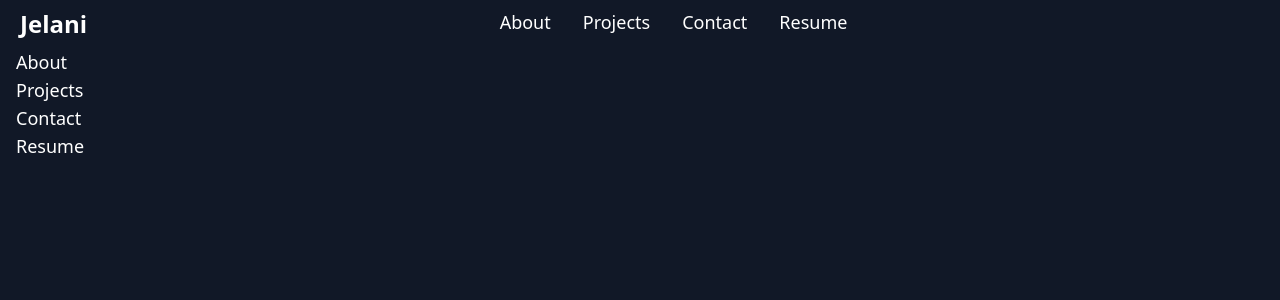
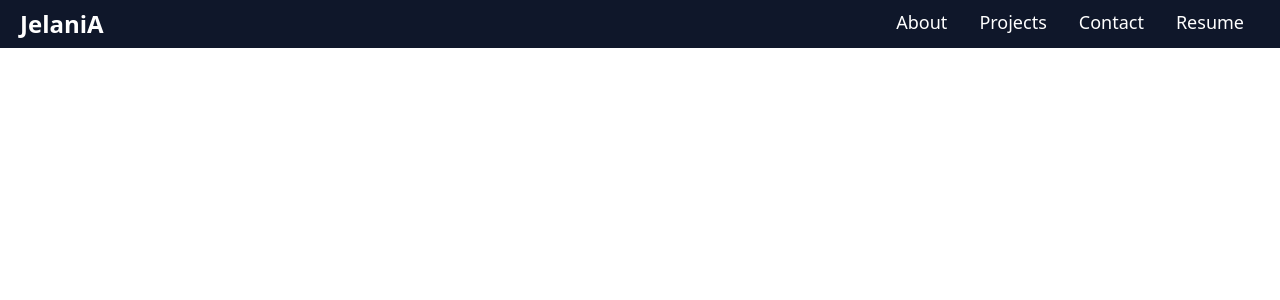
Before and after one commit to AlexJelani/jelani-portfolio, a React (Vite) app: page / in a window 1280 px wide. Shown: the top 300 px of the page. Built offline with nearby package versions, Linux system fonts and the light colour scheme.

Commit message:
added togglebutton

```diff
--- a/package.json
+++ b/package.json
@@ -10,7 +10,8 @@
   },
   "dependencies": {
     "react": "^18.2.0",
-    "react-dom": "^18.2.0"
+    "react-dom": "^18.2.0",
+    "react-icons": "^4.8.0"
   },
   "devDependencies": {
     "@types/react": "^18.0.28",
--- a/src/components/Header.jsx
+++ b/src/components/Header.jsx
@@ -1,10 +1,14 @@
-import React from "react";
+import React, { useState } from "react";
+import { AiOutlineMenu, AiOutlineClose } from "react-icons/ai";
 
 const Header = () => {
+  const [toggle, setToggle] = useState(false);
+
+  const handleToggle = () => setToggle(!toggle);
   return (
-    <header className="flex justify-between px-5 py-2 bg-gray-900 text-white">
+    <header className="flex justify-between px-5 py-2 bg-primary text-white">
       <a href="/" className="logo text-2xl font-bold">
-        Jelani
+        JelaniA
       </a>
       {/* Desktop Nav */}
       <nav className="hidden md:block">
@@ -25,7 +29,13 @@ const Header = () => {
       </nav>
 
       {/* Mobile Nav */}
-      <nav className="block md:block fixed left-0 right-0 top-10 py-2 h-full bg-gray-900">
+      <nav
+        className={
+          !toggle
+            ? "mobile-nav left-[-100%]"
+            : "mobile-nav left-0"
+        }
+      >
         <ul className="flex flex-col">
           <li>
             <a href="/#">About</a>
@@ -43,8 +53,8 @@ const Header = () => {
       </nav>
 
       {/* Toggle button */}
-      <button>
-
+      <button onClick={handleToggle} className="block md:hidden">
+        {!toggle ? <AiOutlineMenu size={30} /> : <AiOutlineClose size={30} />}
       </button>
     </header>
   );
--- a/src/index.css
+++ b/src/index.css
@@ -2,10 +2,19 @@
 @tailwind components;
 @tailwind utilities;
 
+/* Color */
+.bg-primary {
+  background: #0F172A;
+}
+
 nav li a {
-  @apply p-4 py-5 text-lg;
+  @apply px-4 py-5 text-lg;
 }
 
 nav li a:hover {
   @apply text-blue-800;
 }
+
+.mobile-nav {
+  @apply block md:hidden fixed  top-10 py-2 h-full w-full bg-gray-900 duration-500;
+}
```
Also changed, not shown: 1 other file (tests, documents, lock files or other folders).
